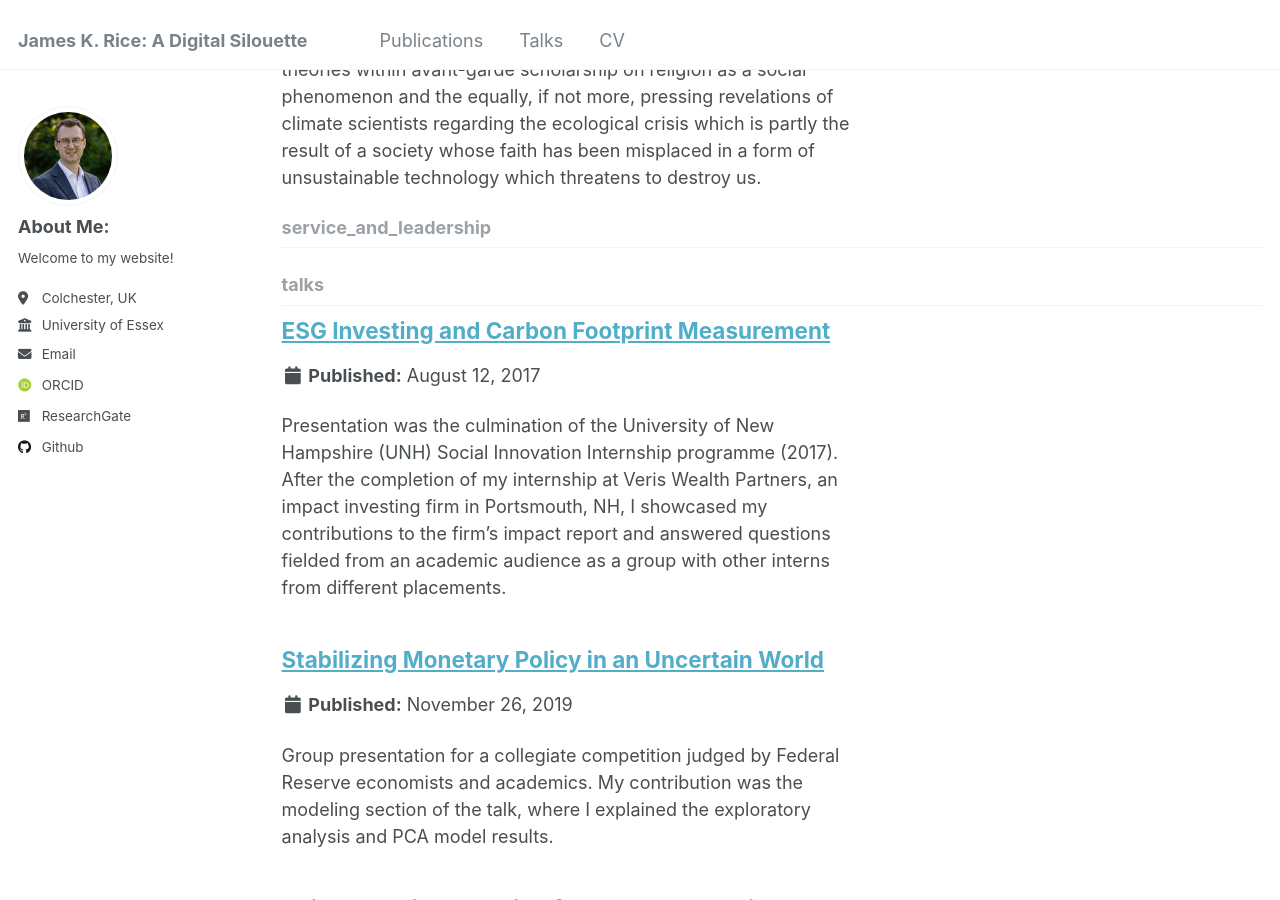
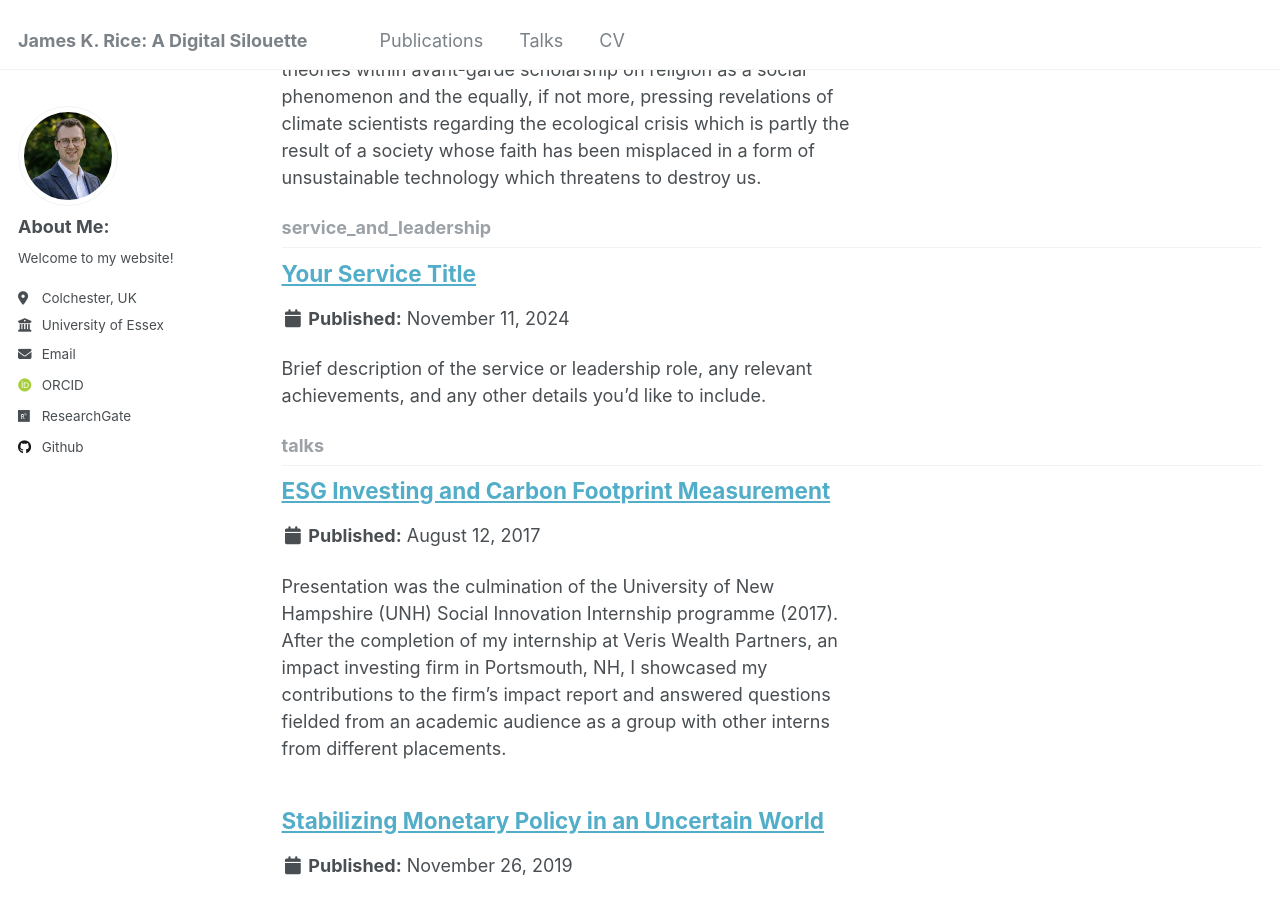
Before and after one commit to jameskrice7/jameskrice7.github.io, a Jekyll site: the page built from _pages/collection-archive.html, in a window 1280 px wide and 900 px high, scrolled down 2211 px. Built offline with Jekyll 4.4.1, drawn with Linux system fonts in a browser that asks for light colours; some web fonts are replaced; a file with an impossible date is left out.

Commit message:
Update example.md

```diff
--- a/_service_and_leadership/example.md
+++ b/_service_and_leadership/example.md
@@ -1,7 +1,7 @@
 ---
 title: "Your Service Title"
 collection: service_and_leadership
-date: YYYY-MM-DD
+date: 2024-11-11
 ---
 
 Brief description of the service or leadership role, any relevant achievements, and any other details you'd like to include.
```
